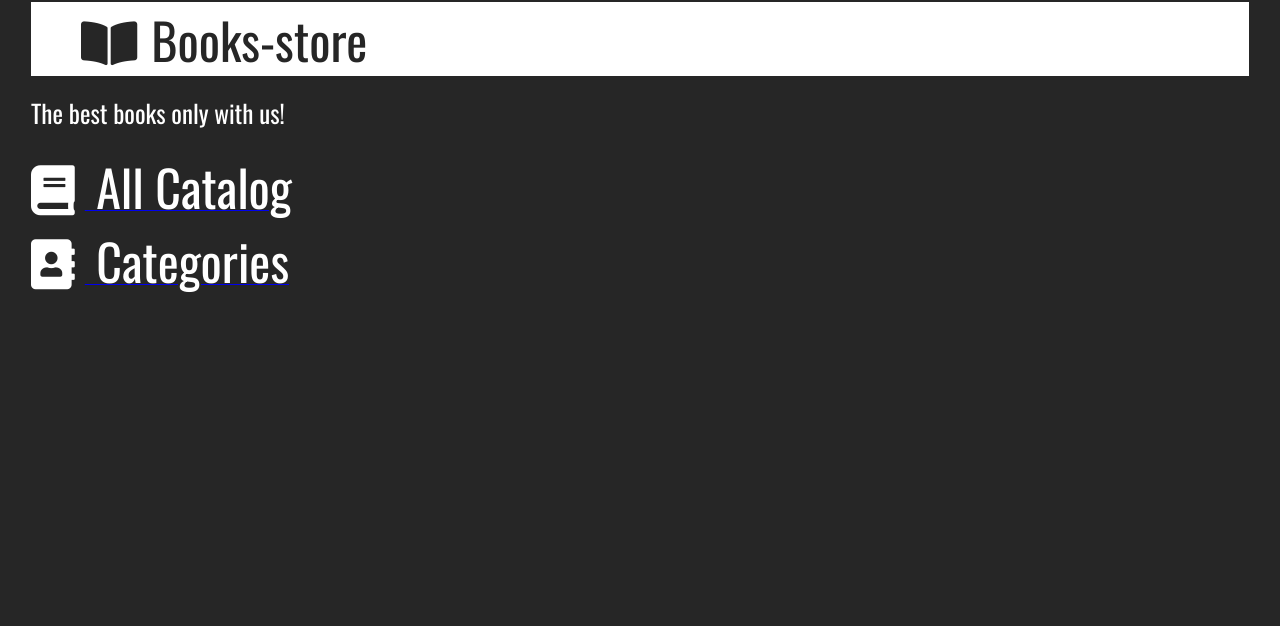
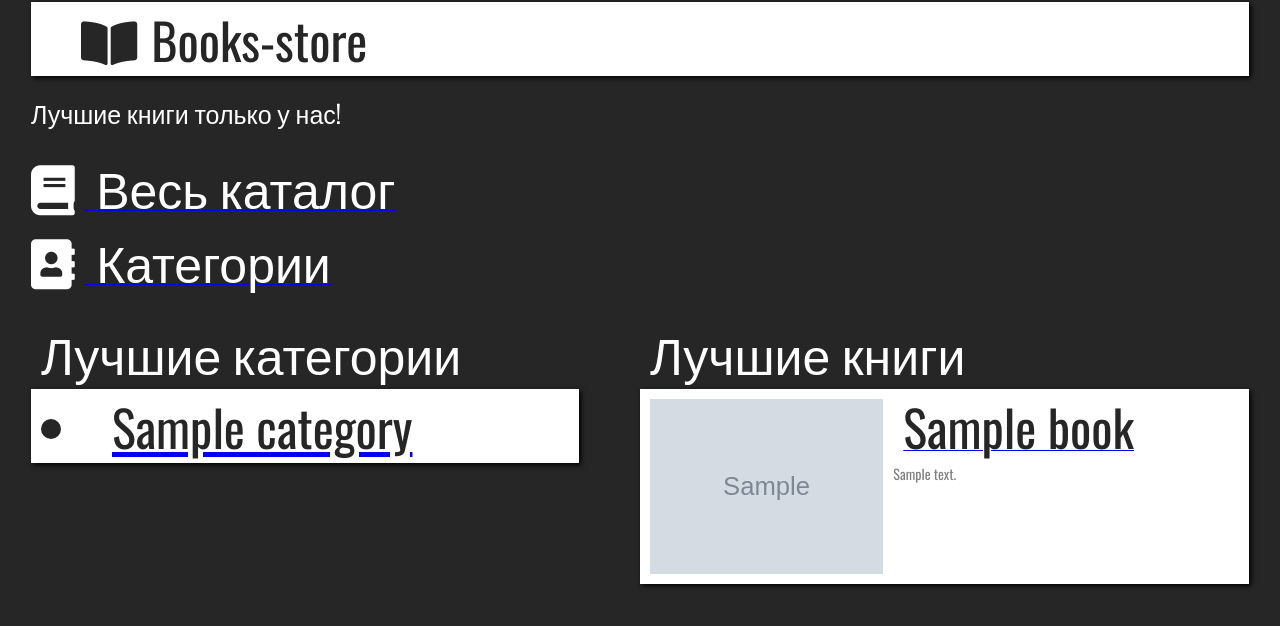
Before and after one commit to femosik/book-store, a Python web app: template templates/main.html in a window 1280 px wide. Shown: the top 626 px of the page. Run offline with Jinja, Linux system fonts and the light colour scheme; the template is opened without the code that fills it: most values are stand-ins (such as "Sample title", 1, 10 or a date in 2020); grey boxes marked "Sample" are stand-in pictures; some libraries are stand-ins or nearby versions.

Commit message:
Global update 0.9:

```diff
--- a/books/models.py
+++ b/books/models.py
@@ -7,3 +7,4 @@ class Book(models.Model):
     description = models.TextField(max_length=1000)
     price = models.IntegerField()
     category = models.ForeignKey(to='categories.Category', related_name='books', on_delete=models.CASCADE,)
+    img = models.CharField(max_length=150)
--- a/templates/main.html
+++ b/templates/main.html
@@ -10,7 +10,7 @@
             background-color: white;
             min-height: 50px;
             width: 100%;
-            margin-left: 0px !important;
+            box-shadow: 2px 2px 5px black;
         }
         .text1 {
             font-family: 'Oswald', sans-serif;
@@ -29,6 +29,11 @@
             font-size: 25px;
             color: white;
         }
+        .description{
+            font-family: 'Oswald', sans-serif;
+            font-size: 14px;
+            color: #808080;
+        }
         .logo{
             color: #262626;
             font-size: 50px;
@@ -38,6 +43,21 @@
             color: white;
             font-size: 50px;
         }
+        .categoriesBlock{
+            width: 50%;
+            float: left;
+        }
+        .bookBlock{
+            width: 50%;
+            float: right;
+        }
+        .mainImg{
+            height: 175px;
+            width: auto;
+            margin: 10px;
+            float: left;
+        }
+
     </style>
 </head>
 <body style="background-color: #262626; margin: 1px; padding: 1px; margin-left: 30px; margin-right: 30px; ">
@@ -45,8 +65,33 @@
         <i class="fas fa-book-open logo"></i>
         <span class="text1">Books-store</span>
     </div><br>
-    <span class="mainText">The best books only with us!</span><br><br>
-    <a href="/books"><i class="fas fa-book logo1"></i><span class="text2"> All Catalog</span></a><br>
-    <a href="/categories"><i class="fas fa-address-book logo1"></i><span class="text2"> Categories</span></a>
+    <span class="mainText">Лучшие книги только у нас!</span><br><br>
+    <a href="/books"><i class="fas fa-book logo1"></i><span class="text2"> Весь каталог</span></a><br>
+    <a href="/categories"><i class="fas fa-address-book logo1"></i><span class="text2"> Категории</span></a><br><br>
+    <div class="categoriesBlock">
+        <span class="text2">Лучшие категории</span>
+            {% for category in categories %}
+                <div class="shapka" style="width: 90%">
+                    <a href="/categories/{{ category.id }}">
+                        <li class="text1">{{ category.name }}</li>
+                    </a>
+                </div>
+            {% endfor %}
+    </div>
+    <div class="bookBlock">
+        <span class="text2">Лучшие книги</span>
+            {% for book in books %}
+                <div class="shapka" style="width: 100%; float: right;">
+                    <div>
+                        <a href="/books/{{ book.id }}">
+                            <img src="{{ book.img }}" class="mainImg">
+                            <span class="text1">{{ book.name }}</span><br>
+                        </a>
+                            <span class="description">{{ book.description }}</span>
+                    </div>
+
+                </div>
+            {% endfor %}
+    </div>
 </body>
 </html>
--- a/untitled1/settings.py
+++ b/untitled1/settings.py
@@ -39,7 +39,7 @@ INSTALLED_APPS = [
     'django.contrib.staticfiles',
     'books',
     'categories',
-    'customer',
+    #'customer',
 ]
 
 
```
Also changed, not shown: books/views.py (+5 -11 lines), templates/show_book_detail.html (added, +57 -0 lines), untitled1/views.py (+8 -0 lines), books/migrations/0002_book_img.py (added).
